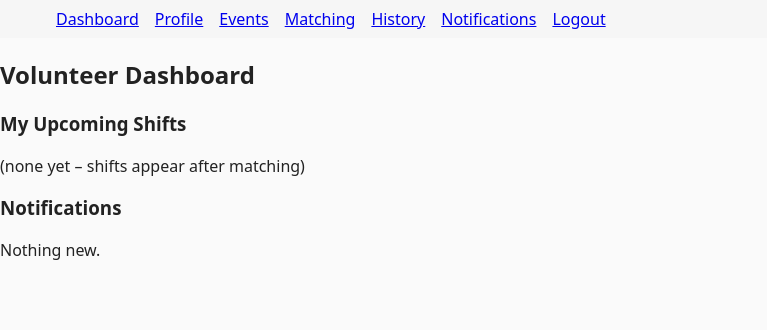
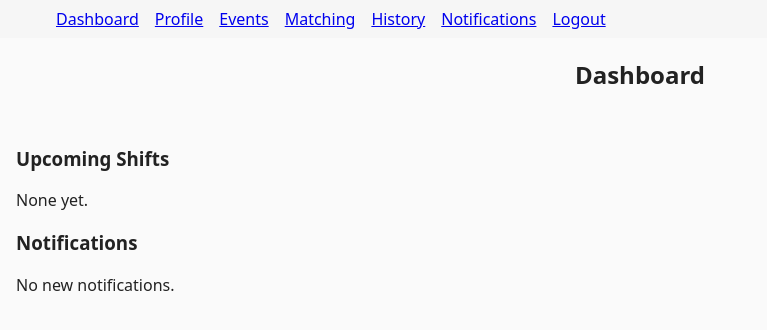
Before and after one commit to bsanchezhtx/volunteer-app, a React (Vite) app: page /dashboard in a window 1280 px wide. Shown: the top 330 px of the page, without its empty margins (0-767 px from the left). Built offline with nearby package versions, Linux system fonts and the light colour scheme.

Commit message:
Dashboard.tsx

```diff
--- a/src/routes/Dashboard.tsx
+++ b/src/routes/Dashboard.tsx
@@ -1,26 +1,18 @@
-import NavBar from '../components/NavBar';
-import { useNotifications } from '../context/NotificationsContext';
-
+import NavBar from "../components/NavBar";
+import { useNotifications } from "../context/NotificationsContext";
 export default function Dashboard() {
   const { notifications } = useNotifications();
-
   return (
     <>
       <NavBar />
-      <h2>Volunteer Dashboard</h2>
-
-      <section>
-        <h3>My Upcoming Shifts</h3>
-        <p>(none yet – shifts appear after matching)</p>
-      </section>
-
-      <section>
+      <h2 style={{ textAlign: "center" }}>Dashboard</h2>
+      <section style={{ padding: "1rem" }}>
+        <h3>Upcoming Shifts</h3>
+        <p>None yet.</p>
         <h3>Notifications</h3>
-        {notifications.length===0
-          ? <p>Nothing new.</p>
-          : <ul>{notifications.map(n=>(
-              <li key={n.id}>{n.text} {n.read?'✓':'(new)'}</li>
-            ))}</ul>}
+        {notifications.length === 0
+          ? <p>No new notifications.</p>
+          : <ul>{notifications.map(n => <li key={n.id}>{n.text}</li>)}</ul>}
       </section>
     </>
   );
```
